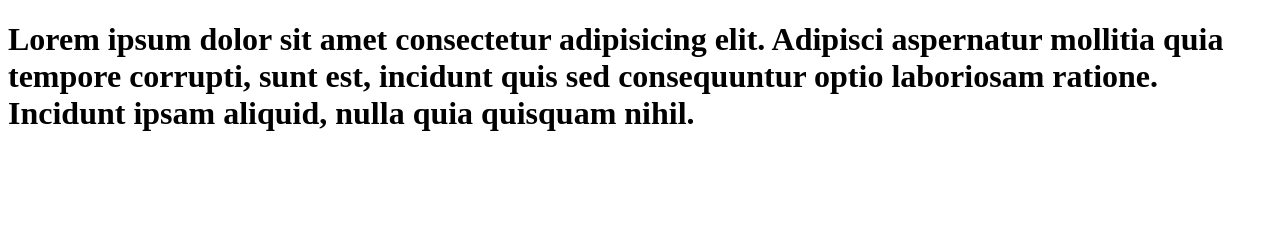
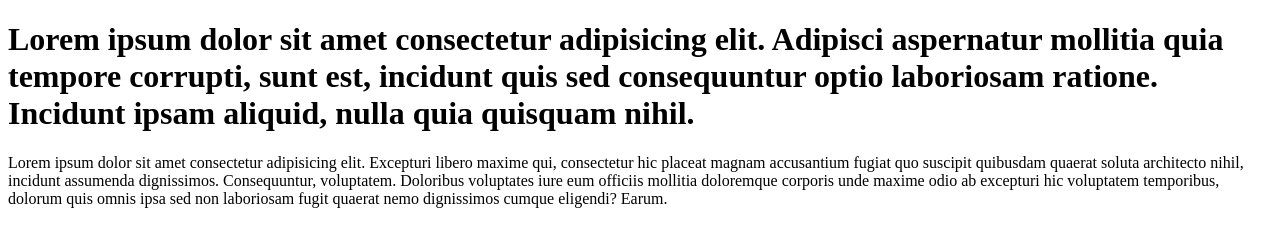
Before and after one commit to skyzlangit/learn-git, a plain HTML site: page index.html in a window 1280 px wide. Drawn offline with Linux system fonts and the light colour scheme.

Commit message:
add para to code

```diff
--- a/index.html
+++ b/index.html
@@ -12,5 +12,14 @@
       consequuntur optio laboriosam ratione. Incidunt ipsam aliquid, nulla quia
       quisquam nihil.
     </h1>
+    <p>
+      Lorem ipsum dolor sit amet consectetur adipisicing elit. Excepturi libero
+      maxime qui, consectetur hic placeat magnam accusantium fugiat quo suscipit
+      quibusdam quaerat soluta architecto nihil, incidunt assumenda dignissimos.
+      Consequuntur, voluptatem. Doloribus voluptates iure eum officiis mollitia
+      doloremque corporis unde maxime odio ab excepturi hic voluptatem
+      temporibus, dolorum quis omnis ipsa sed non laboriosam fugit quaerat nemo
+      dignissimos cumque eligendi? Earum.
+    </p>
   </body>
 </html>
```
